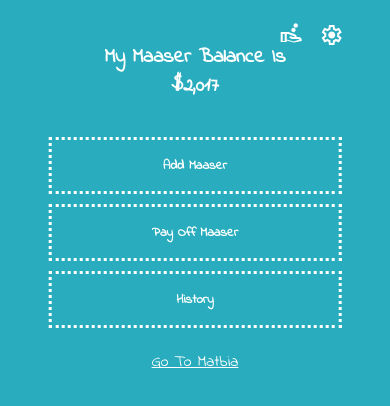
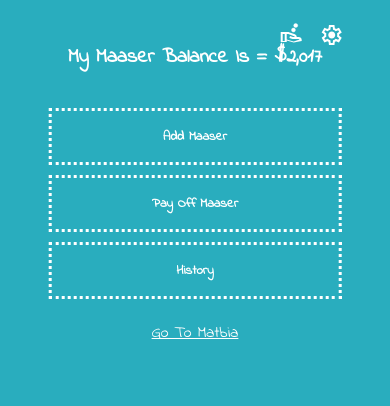
Before and after one commit to Duddy0878/masser-server, a website with bundled scripts: page public/index.html in a window 390 px wide. Built offline with nearby package versions, Linux system fonts and the light colour scheme; a web font is replaced by a local one.

Commit message:
Update style.css

```diff
--- a/public/style.css
+++ b/public/style.css
@@ -271,14 +271,14 @@ tr:nth-child(even){
         margin-top: 0px;
     }
 
-    .amount{
+    /* .amount{
         display: block;
 
     }
 
     .equal{
       display: none;
-    }
+    } */
 
     .settings{
     top:10px;
```
